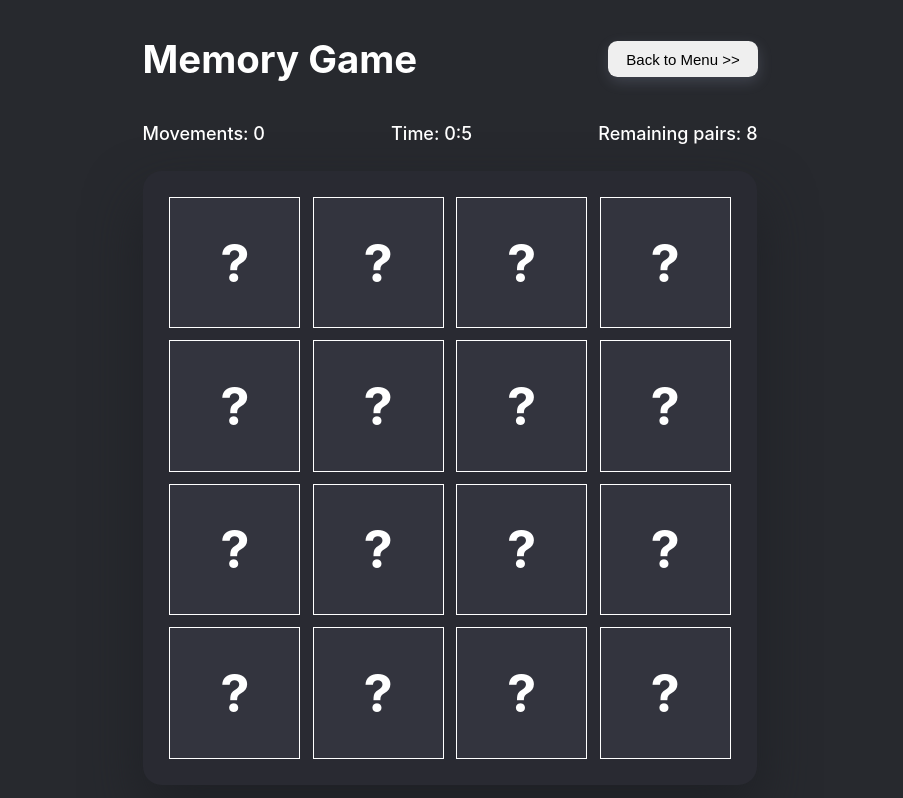
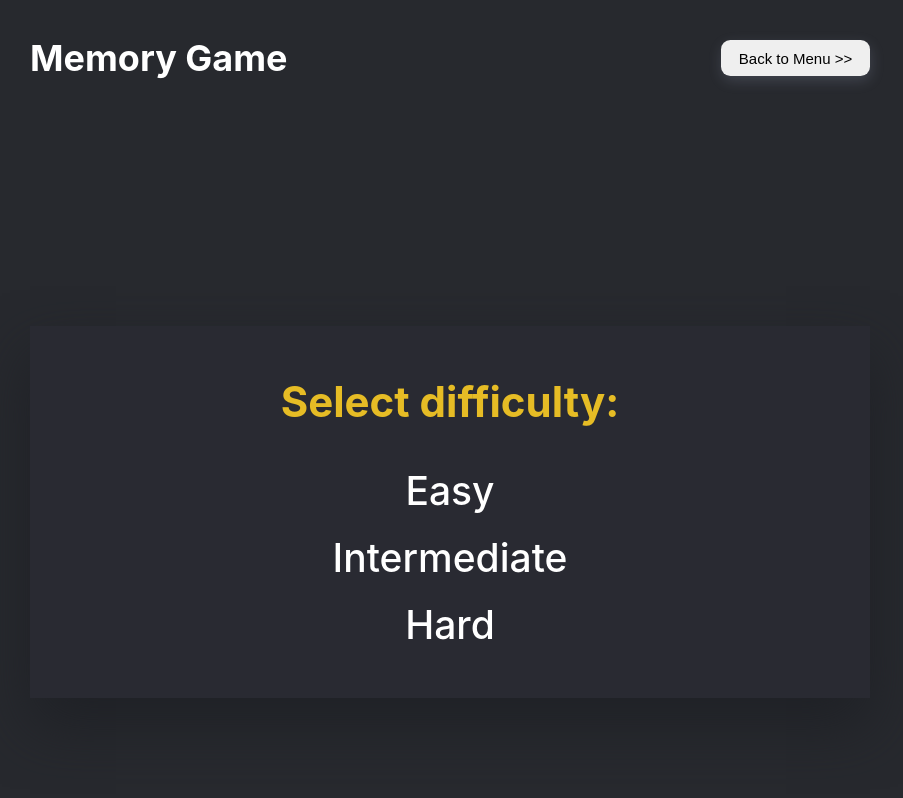
Before and after one commit to MaximoJSDev/Memory-Game, a React (Vite) app: page / in a window 1280 px wide. Shown: the whole page, without its empty margins (190-1093 px from the left). Built offline with nearby package versions, Linux system fonts and the light colour scheme.

Commit message:
Agrega menu del juego

```diff
--- a/src/App.css
+++ b/src/App.css
@@ -13,7 +13,7 @@ body {
 }
 .App {
   width: 100%;
-  max-width: 615px;
+  max-width: 840px;
   margin: auto;
 }
 .header {
@@ -23,7 +23,7 @@ body {
   padding-block: 36px;
 }
 .title {
-  font-size: 38.4px;
+  font-size: 2.4rem;
 }
 .btn-menu {
   font-size: 1rem;
@@ -32,6 +32,32 @@ body {
   border-radius: .625rem;
   box-shadow: .0625rem .3125rem .9375rem #b0bcdb30;
   cursor: pointer;
+}
+.selectDifficulty {
+  display: flex;
+  align-items: center;
+  justify-content: center;
+  flex-direction: column;
+  row-gap: 20px;
+  padding-block: 50px;
+  margin-block: calc(25%);
+  background: #292a32;
+  box-shadow: 0 1.875rem 3.75rem #1f2126;
+}
+.selectDifficulty h2 {
+  font-size: 2.8rem;
+  color: #e6bc25;
+  margin-bottom: 20px;
+}
+.selectDifficulty h3 {
+  cursor: pointer;
+  font-size: 2.6rem;
+  font-weight: 500;
+  transition: color .2s;
+}
+.selectDifficulty h3:hover {
+  color: #808080;
+  text-decoration: underline;
 }
 .counter {
   font-size: 1.2rem;
@@ -44,8 +70,6 @@ body {
 .table {
   width: min-content;
   display: grid;
-  grid-template-columns: repeat(4, 8.75rem);
-  grid-template-rows: repeat(4, 8.75rem);
   justify-content: flex-start;
   align-items: center;
   gap: .8125rem;
@@ -54,6 +78,18 @@ body {
   box-shadow: 0 1.875rem 3.75rem #1f2126;
   border-radius: 1.25rem;
   margin: auto;
+}
+.table.facil {
+  grid-template-columns: repeat(4, 8.75rem);
+  grid-template-rows: repeat(4, 8.75rem);
+}
+.table.normal {
+  grid-template-columns: repeat(6, 8.2rem);
+  grid-template-rows: repeat(4, 8.4rem);
+}
+.table.dificil {
+  grid-template-columns: repeat(6, 8.1rem);
+  grid-template-rows: repeat(5, 8rem);
 }
 .card {
   height: 100%;
--- a/src/App.jsx
+++ b/src/App.jsx
@@ -2,21 +2,26 @@ import { useEffect, useState } from "react";
 import "./App.css";
 import Counters from "./components/Counters";
 import Header from "./components/Header";
+import MenuGame from "./components/MenuGame";
 import Table from "./components/Table";
 
 function App() {
   // Numero de cartas por dificultad (Cambiara con el menu)
-  const [numCards, setNumCards] = useState(Array.from({ length: 8 }));
+  const [numCards, setNumCards] = useState([]);
   const [movements, setMovements] = useState(0);
   const [remainingPairs, setRemainingPairs] = useState(numCards.length);
 
-  useEffect(() => {
-    if (remainingPairs === 0) alert("You Wins");
-  }, [remainingPairs]);
+  // useEffect(() => {
+  //   if (remainingPairs === 0) alert("You Wins");
+  // }, [remainingPairs]);
 
   return (
     <main className="App">
-      <Header />
+      <Header setNumCards={setNumCards} />
+      {numCards.length == 0 ? (
+        <MenuGame setNumCards={setNumCards} />
+      ) : (
+        <>
           <Counters movements={movements} remainingPairs={remainingPairs} />
           <Table
             numCards={numCards}
@@ -25,6 +30,8 @@ function App() {
             setRemainingPairs={setRemainingPairs}
             remainingPairs={remainingPairs}
           />
+        </>
+      )}
     </main>
   );
 }
--- a/src/components/Header.jsx
+++ b/src/components/Header.jsx
@@ -1,8 +1,10 @@
-function Header() {
+function Header({ setNumCards }) {
   return (
     <header className="header">
       <h1 className="title">Memory Game</h1>
-      <button className="btn btn-menu">Back to Menu &gt;&gt;</button>
+      <button className="btn btn-menu" onClick={() => setNumCards([])}>
+        Back to Menu &gt;&gt;
+      </button>
     </header>
   );
 }
--- /dev/null
+++ b/src/components/MenuGame.jsx
@@ -0,0 +1,14 @@
+function MenuGame({ setNumCards }) {
+  return (
+    <div className="selectDifficulty">
+      <h2>Select difficulty:</h2>
+      <h3 onClick={() => setNumCards(Array.from({ length: 8 }))}>Easy</h3>
+      <h3 onClick={() => setNumCards(Array.from({ length: 12 }))}>
+        Intermediate
+      </h3>
+      <h3 onClick={() => setNumCards(Array.from({ length: 15 }))}>Hard</h3>
+    </div>
+  );
+}
+
+export default MenuGame;
--- a/src/components/Table.jsx
+++ b/src/components/Table.jsx
@@ -16,8 +16,8 @@ function Table({
   const shuffleCards = () => {
     // Cartas aleatorias
     for (let i = 1; i < numCards.length + 1; i++) {
-      setCards(
-        (current) => [
+      setCards((current) =>
+        [
           ...current,
           {
             id: i,
@@ -31,7 +31,7 @@ function Table({
               i * 3
             }.png`,
           },
-        ] //.sort(() => 0.5 - Math.random())
+        ].sort(() => 0.5 - Math.random())
       );
     }
   };
@@ -62,8 +62,14 @@ function Table({
     }
   }, [pairCards]);
 
+  const getDifficulty = (cards) => {
+    if (cards === 8) return "facil";
+    if (cards === 12) return "normal";
+    if (cards === 15) return "dificil";
+  };
+
   return (
-    <div className="table">
+    <div className={`table ${getDifficulty(numCards.length)}`}>
       {cards.map((card, index) => (
         <Card key={index} card={card} setPairCards={setPairCards} />
       ))}
```
Lines whose indentation alone changed are shown as unchanged.
